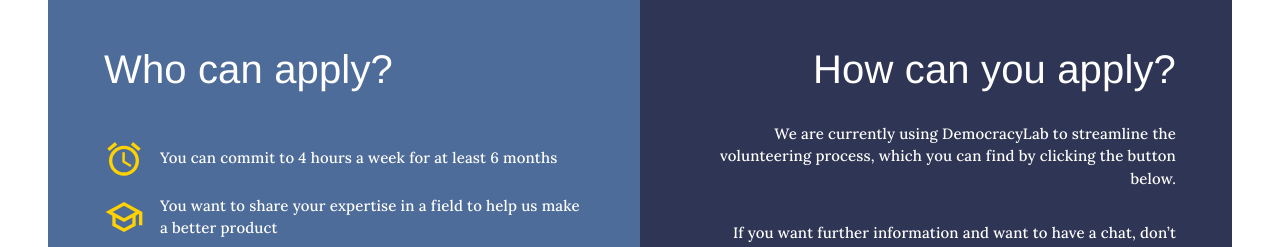
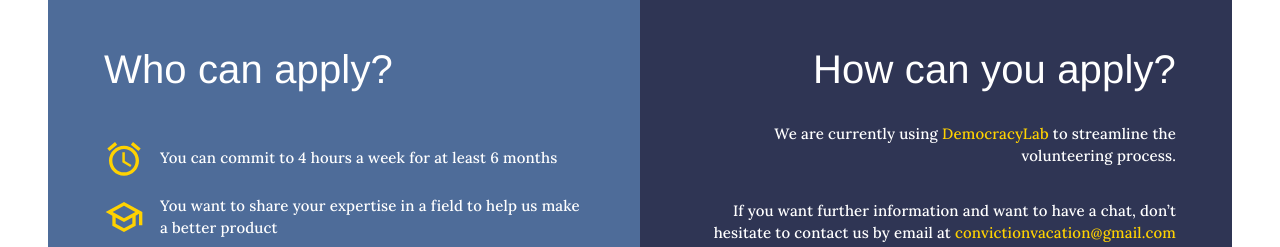
Before and after one commit to openseattle/clearviction-v1, a React (Create React App) app: page /get-involved/volunteer in a window 1280 px wide. Shown: the part 780-1027 px from the top of the page. Built offline with nearby package versions, Linux system fonts and the light colour scheme.

Commit message:
added hyperlink to democracylab and shortened text

```diff
--- a/src/Pages/VolunteerPage.jsx
+++ b/src/Pages/VolunteerPage.jsx
@@ -190,9 +190,8 @@ const VolunteerPage = () => {
                   variant="body1"
                   align="right"
                 >
-                  We are currently using DemocracyLab to streamline the
-                  volunteering process, which you can find by clicking the
-                  button below.
+                  We are currently using <a className={classes.emailLink} href="https://www.democracylab.org/projects/226">DemocracyLab</a> to streamline the
+                  volunteering process.
                 </Typography>
                 <Typography
                   className={classes.contentTextAlt}
```
